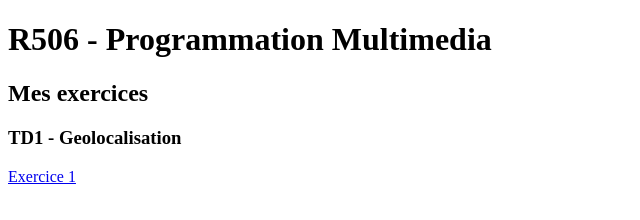
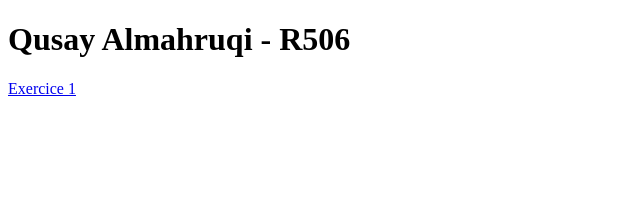
Before and after one commit to QusayAlmahruqi/R506, a plain HTML site: page index.html in a window 1280 px wide. Shown: the whole page, without its empty margins (0-640 px from the left). Drawn offline with Linux system fonts and the light colour scheme.

Commit message:
index title

```diff
--- a/index.html
+++ b/index.html
@@ -4,13 +4,11 @@
 <head>
     <meta charset="UTF-8">
     <meta name="viewport" content="width=device-width, initial-scale=1.0">
-    <title>R506 - Programmation Multimedia</title>
+    <title>Qusay Almahruqi - R506</title>
 </head>
 <body>
-    <h1>R506 - Programmation Multimedia</h1>
-    <h2>Mes exercices</h2>
+    <h1>Qusay Almahruqi - R506</h1>
 
-    <h3>TD1 - Geolocalisation</h3>
     <a href="TD1/Exercice1/index.html">Exercice 1</a>
 </body>
 </html>
```
